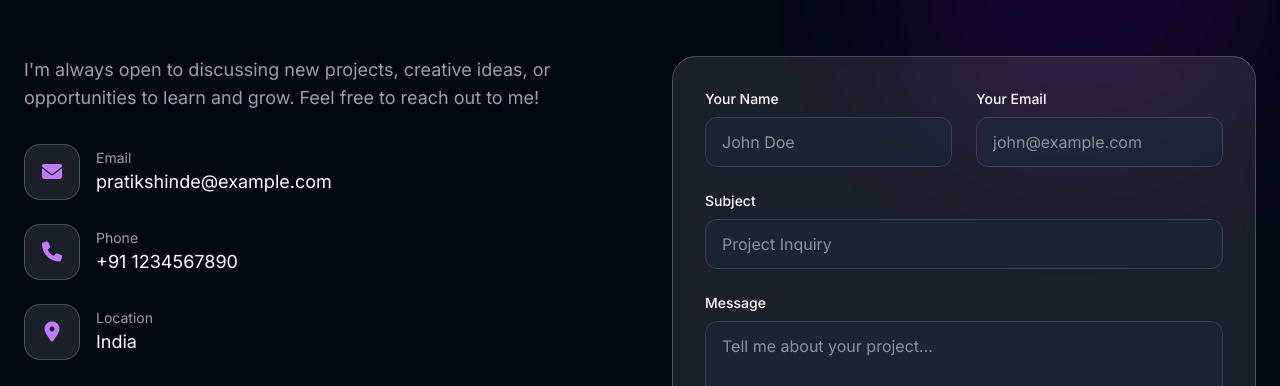
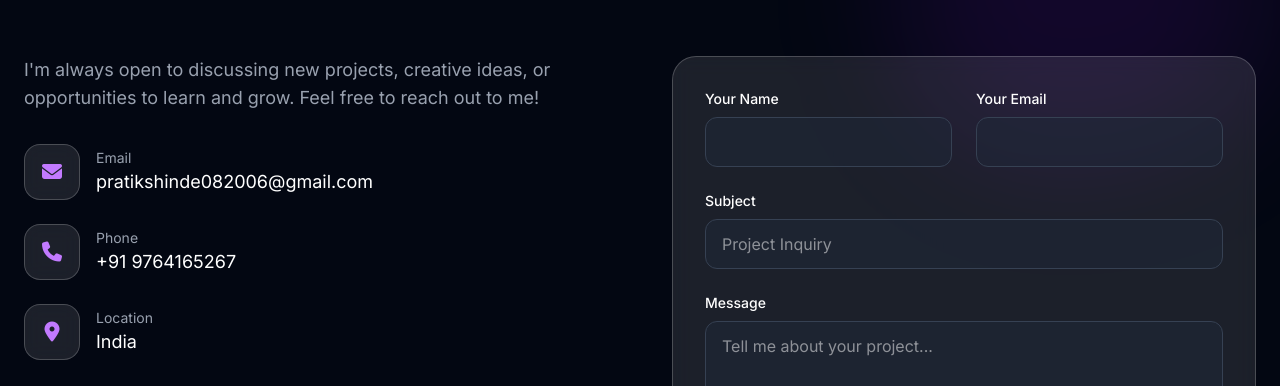
Before and after one commit to Pratik08-ps/My_Portfolio, a plain HTML site: page index.html in a window 1280 px wide. Shown: the part 4009-4395 px from the top of the page. Drawn offline with nearby package versions, Linux system fonts and the light colour scheme.

Commit message:
Update contact information and links in index.html

```diff
--- a/index.html
+++ b/index.html
@@ -147,7 +147,7 @@
                     <a href="https://github.com/Pratik08-ps" target="_blank" class="text-gray-400 hover:text-white text-2xl transition transform hover:scale-125 hover:-translate-y-1">
                         <i class="fab fa-github"></i>
                     </a>
-                    <a href="www.linkedin.com/in/pratik-shinde-72730b261" target="_blank" class="text-gray-400 hover:text-blue-400 text-2xl transition transform hover:scale-125 hover:-translate-y-1">
+                    <a href="https.linkedin.com/in/pratik-shinde-72730b261" target="_blank" class="text-gray-400 hover:text-blue-400 text-2xl transition transform hover:scale-125 hover:-translate-y-1">
                         <i class="fab fa-linkedin"></i>
                     </a>
                 </div>
@@ -464,7 +464,7 @@
                             </div>
                             <div>
                                 <p class="text-gray-400 text-sm">Email</p>
-                                <a href="mailto:pratikshinde@example.com" class="text-lg hover:text-purple-400 transition">pratikshinde@example.com</a>
+                                <a href="mailto:pratikshinde082006@gmail.com" class="text-lg hover:text-purple-400 transition">pratikshinde082006@gmail.com</a>
                             </div>
                         </div>
 
@@ -474,7 +474,7 @@
                             </div>
                             <div>
                                 <p class="text-gray-400 text-sm">Phone</p>
-                                <a href="tel:+1234567890" class="text-lg hover:text-purple-400 transition">+91 1234567890</a>
+                                <a href="tel:+9764165267" class="text-lg hover:text-purple-400 transition">+91 9764165267</a>
                             </div>
                         </div>
 
@@ -504,11 +504,11 @@
                         <div class="grid md:grid-cols-2 gap-6">
                             <div>
                                 <label class="block text-sm font-medium mb-2">Your Name</label>
-                                <input type="text" required class="w-full bg-gray-800/50 border border-gray-700 rounded-xl px-4 py-3 focus:outline-none focus:border-purple-500 transition" placeholder="John Doe">
+                                <input type="text" required class="w-full bg-gray-800/50 border border-gray-700 rounded-xl px-4 py-3 focus:outline-none focus:border-purple-500 transition">
                             </div>
                             <div>
                                 <label class="block text-sm font-medium mb-2">Your Email</label>
-                                <input type="email" required class="w-full bg-gray-800/50 border border-gray-700 rounded-xl px-4 py-3 focus:outline-none focus:border-purple-500 transition" placeholder="john@example.com">
+                                <input type="email" required class="w-full bg-gray-800/50 border border-gray-700 rounded-xl px-4 py-3 focus:outline-none focus:border-purple-500 transition" >
                             </div>
                         </div>
                         <div>
```
